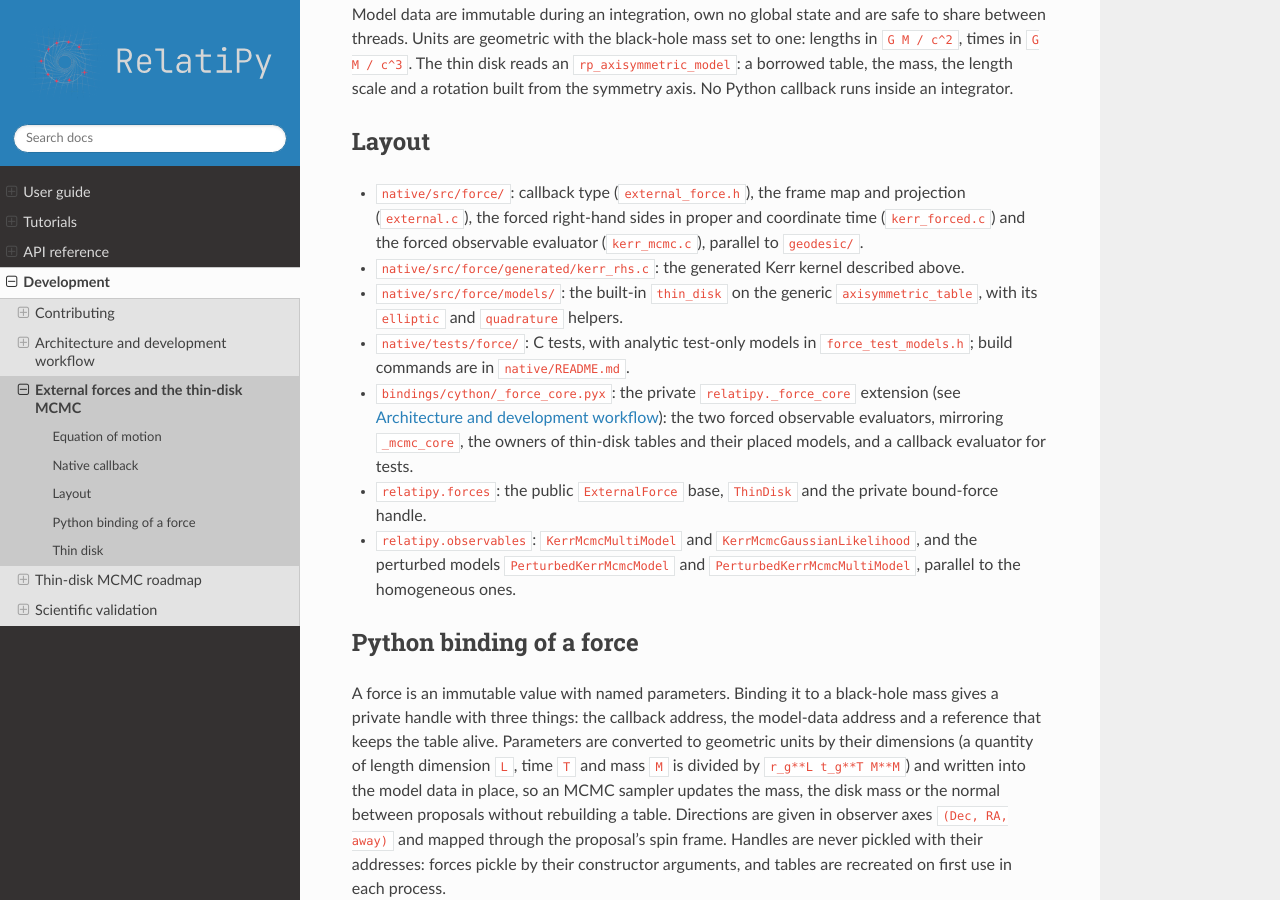
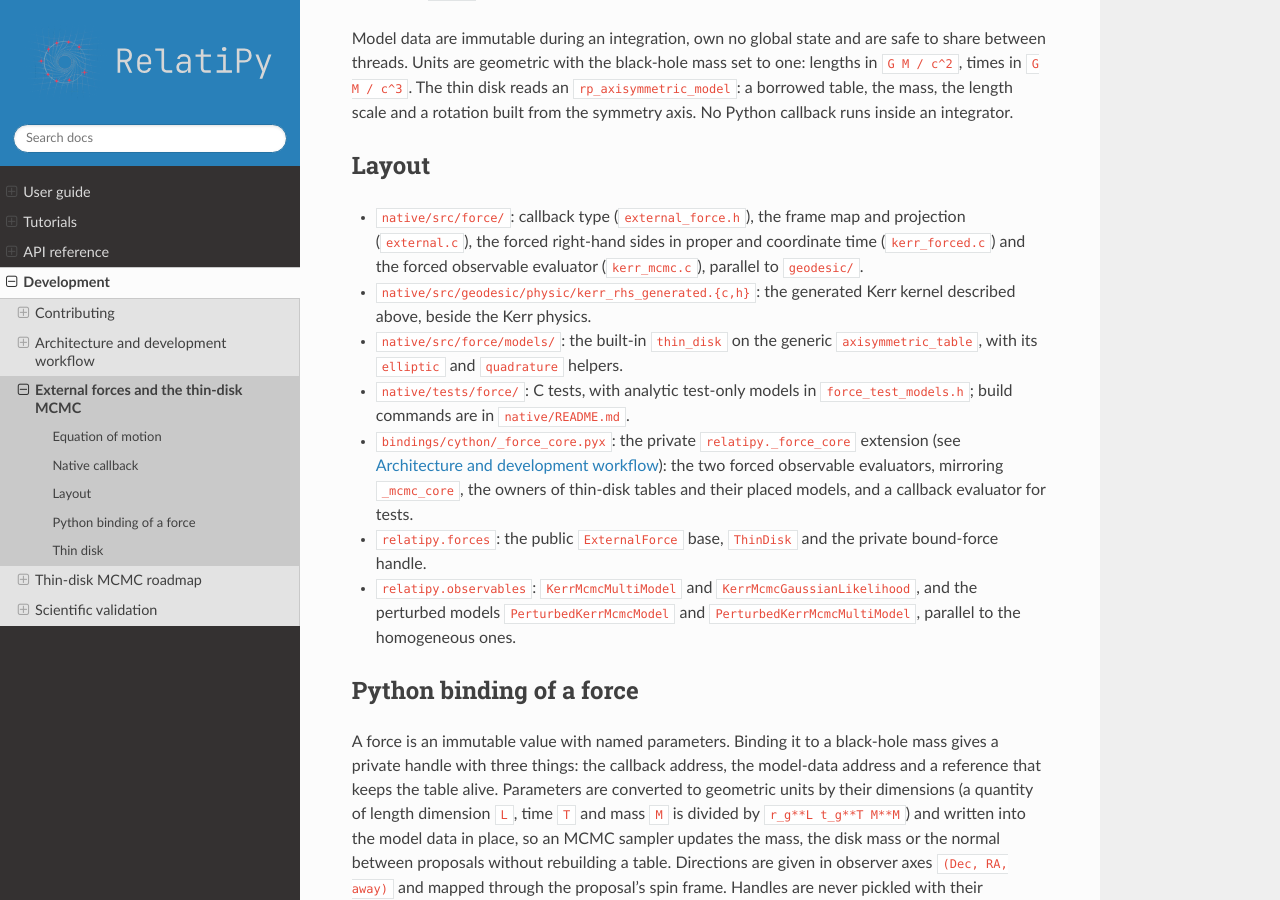
Before and after one commit to lldddv2/relatipy, a Sphinx documentation site: the page built from docs/development/external-forces.rst, in a window 1280 px wide and 900 px high, scrolled down 1752 px. Built offline with Sphinx 7.4.7 and the Read the Docs theme 3.1.0, drawn with Linux system fonts in a browser that asks for light colours; some of the changed text lies outside the part shown.

Commit message:
doc: point to the generated kerr kernel beside the kerr physics

```diff
--- a/docs/development/architecture.rst
+++ b/docs/development/architecture.rst
@@ -45,8 +45,9 @@ geometry and geodesic right-hand sides. ``native/src/`` separates:
 - initial-state conversion (``geodesic/initial/``);
 - solution reconstruction (``geodesic/solution/``);
 - adaptive integrators (``geodesic/integrators/``);
-- the external-force layer (``force/``), with a generated Kerr kernel
-  (``force/generated/``) and the thin-disk model (``force/models/``).
+- the external-force layer (``force/``), with the thin-disk model
+  (``force/models/``); its generated Kerr kernel lives in
+  ``geodesic/physic/kerr_rhs_generated.{c,h}``.
 
 The native integrator names are ``dop853``, ``dp45``, ``radau``, and
 ``projection_radau``. None of these headers is installed with the package.
--- a/docs/development/external-forces.rst
+++ b/docs/development/external-forces.rst
@@ -29,7 +29,8 @@ metric, the one used by every homogeneous production path:
   (the kernel behind ``rp_kerr_null_geodesic_rhs``), so observables are
   bitwise those of ``_mcmc_core``;
 - with an active force it calls the generated kernel
-  ``rp_force_generated_kerr_rhs`` (``native/src/force/generated/kerr_rhs.c``),
+  ``rp_kerr_geodesic_physic_evaluate_generated_rhs``
+  (``native/src/geodesic/physic/kerr_rhs_generated.c``),
   the same contraction optimized symbolically: faster, and equal to the
   corrected contraction to about ``3e-15`` relative. A zero active force (a
   thin disk of zero mass) therefore agrees with the homogeneous paths to
@@ -103,8 +104,8 @@ Layout
   and projection (``external.c``), the forced right-hand sides in proper and
   coordinate time (``kerr_forced.c``) and the forced observable evaluator
   (``kerr_mcmc.c``), parallel to ``geodesic/``.
-- ``native/src/force/generated/kerr_rhs.c``: the generated Kerr kernel
-  described above.
+- ``native/src/geodesic/physic/kerr_rhs_generated.{c,h}``: the generated
+  Kerr kernel described above, beside the Kerr physics.
 - ``native/src/force/models/``: the built-in ``thin_disk`` on the generic
   ``axisymmetric_table``, with its ``elliptic`` and ``quadrature`` helpers.
 - ``native/tests/force/``: C tests, with analytic test-only models in
--- a/docs/development/thin-disk-roadmap.rst
+++ b/docs/development/thin-disk-roadmap.rst
@@ -18,7 +18,8 @@ only adds files and additive exports.
   (``external_force.h``), the frame map and projected four-acceleration
   (``external.c``), the forced proper- and coordinate-time right-hand sides
   and their integrator adapters (``kerr_forced.c``), the generated Kerr
-  kernel used when a force is active (``generated/kerr_rhs.c``) and the
+  kernel used when a force is active
+  (``geodesic/physic/kerr_rhs_generated.c``) and the
   forced observable evaluator (``kerr_mcmc.c``).
 - Thin-disk model (``native/src/force/models/``): ``thin_disk`` on the
   generic ``axisymmetric_table``, with ``elliptic`` and ``quadrature``.
@@ -62,7 +63,8 @@ What was left out, and where it lives
    - ``relatipy._codegen``: the symbolic C99 optimizer, the Kerr RHS
      derivation and its verification; ``tools/codegen/`` with the
      specifications of ``kerr_rhs``, ``projection`` and ``ring_field``. The
-     generator of ``native/src/force/generated/kerr_rhs.c`` lives there.
+     generator of ``native/src/geodesic/physic/kerr_rhs_generated.c`` lives
+     there.
    - ``relatipy._jit``: the cached run-time C compiler.
    - ``rp.Force`` and ``rp.Potential``: forces defined at run time from
      SymPy expressions (``forces/compiled.py``), with the ``symbolic``
```
Also changed, not shown: native/README.md.
